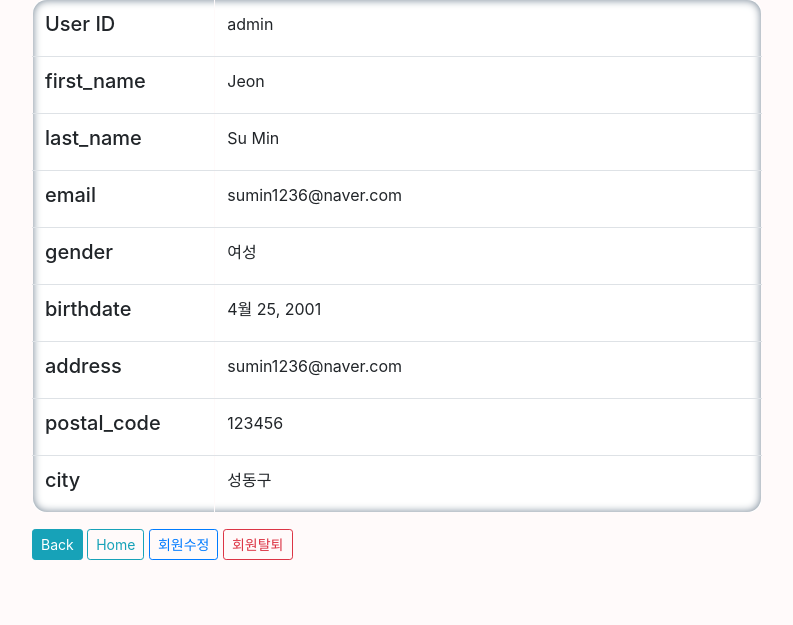
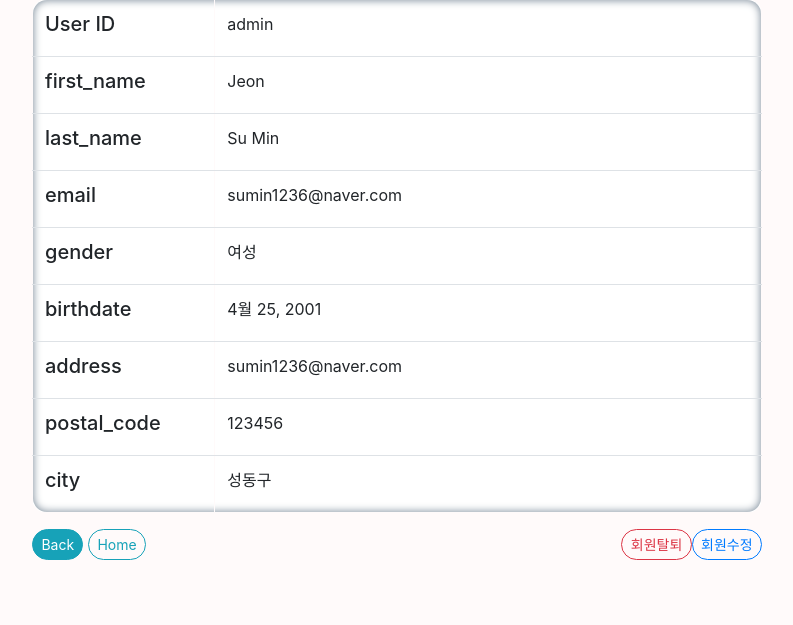
Before and after one commit to jeonsumin1/myshop_djangoproject_3-1, a Django app: page /photo/information in a window 1280 px wide. Shown: the part 175-800 px from the top of the page, without its empty margins (243-1036 px from the left). Run offline with Django 3.2, Linux system fonts and the light colour scheme; a user stored in the database is signed in; some libraries are stand-ins or nearby versions.

Commit message:
heroku upload

```diff
--- a/photo/templates/photo/information.html
+++ b/photo/templates/photo/information.html
@@ -51,10 +51,10 @@
             </tbody>
         </table>
         <p>{{post.text|linebreaksbr}}</p>
-        <input type="submit" class="btn btn-info btn-sm" value="Back" onClick="history.go(-1)">
-        <a href="/" class="btn btn-sm btn-outline-info">Home</a>
-        <a href="{% url 'member_modify' %}" class="btn btn-sm btn-outline-primary">회원수정</a>
-        <a href="{% url 'member_del' %}" class="btn btn-sm btn-outline-danger ">회원탈퇴</a>
+        <input type="submit" class="btn badge-pill btn-info btn-sm" value="Back" onClick="history.go(-1)">
+        <a href="/" class="btn btn-sm badge-pill btn-outline-info">Home</a>
+        <a href="{% url 'member_modify' %}" class="btn btn-sm btn-outline-primary badge-pill float-right">회원수정</a>
+        <a href="{% url 'member_del' %}" class="btn btn-sm btn-outline-danger badge-pill float-right">회원탈퇴</a>
 
 
     </div>
```
Also changed, not shown: polls/static/polls/style.css (+0 -8 lines).
